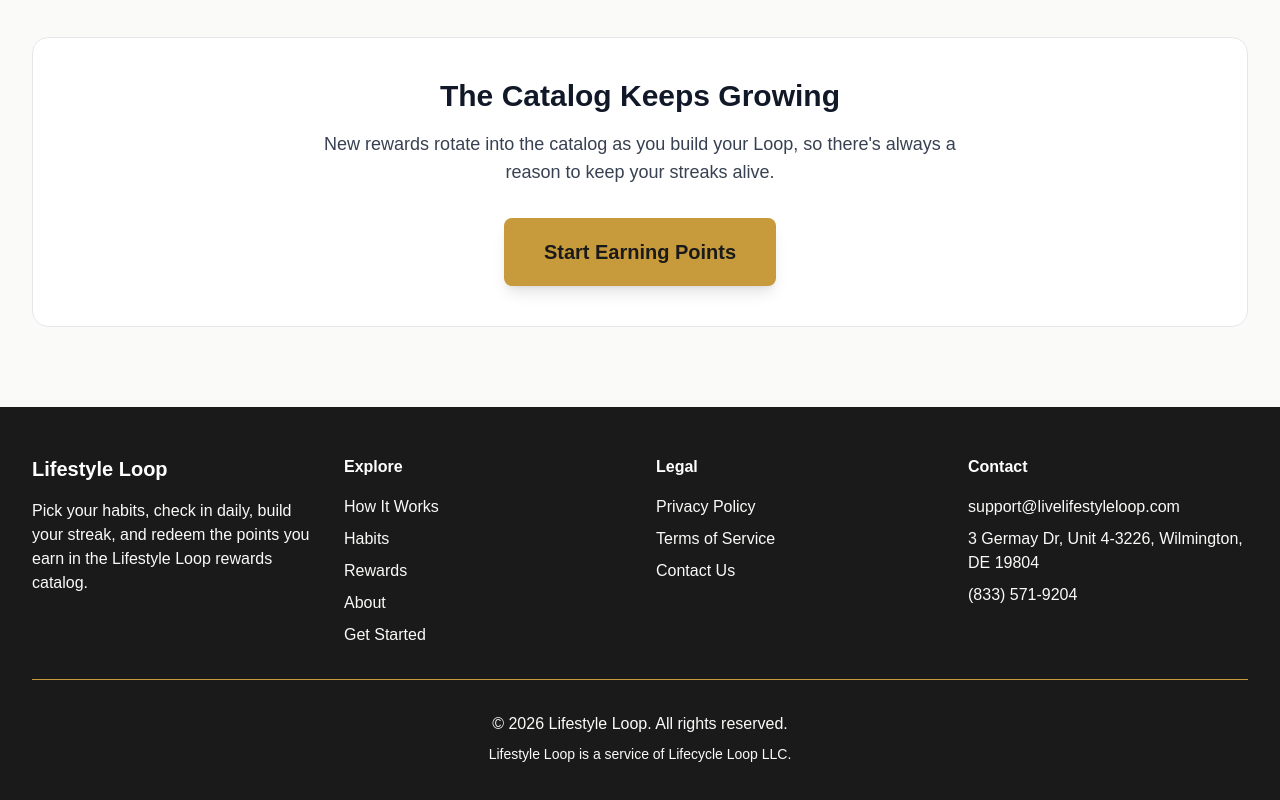
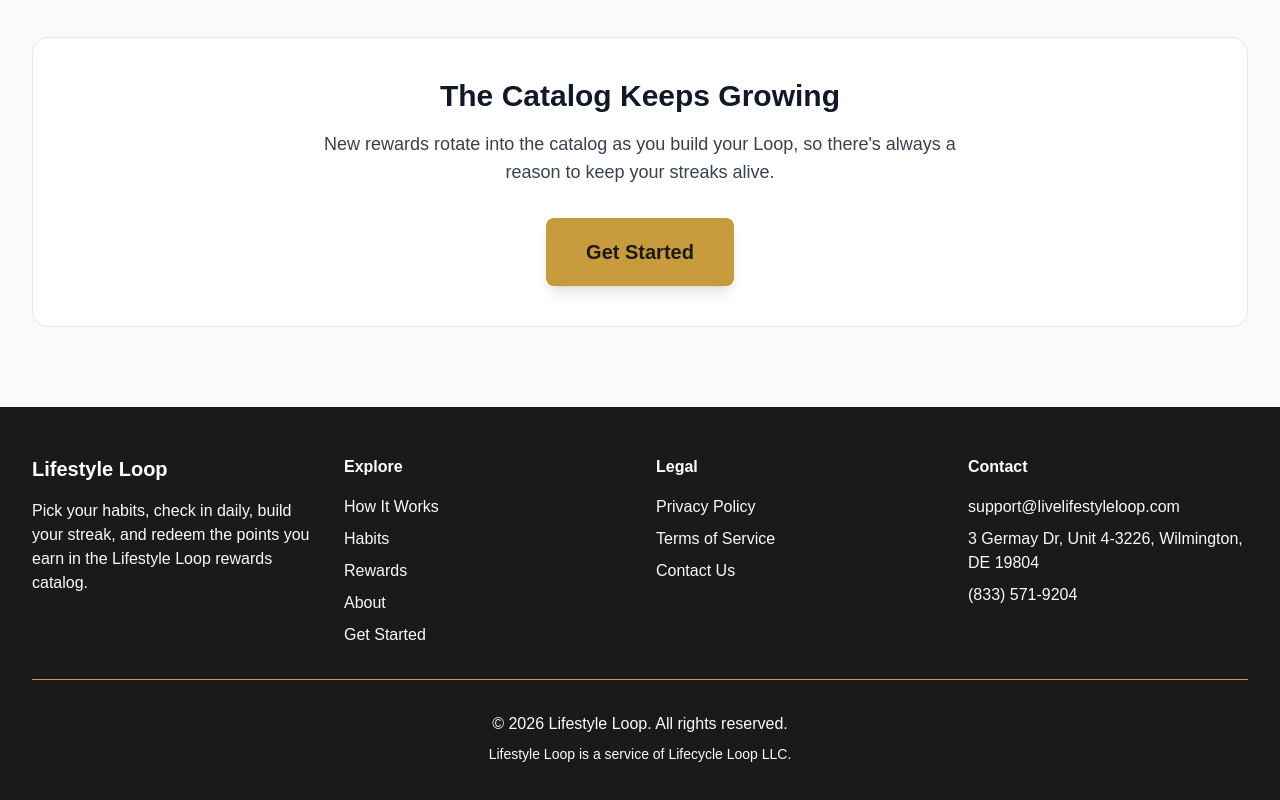
Before and after one commit to erinsimon-code/moxxie-livelifestyleloop, a Next.js app: page /rewards in a window 1280 px wide. Shown: the part 853-1653 px from the top of the page. Built offline with nearby package versions, Linux system fonts and the light colour scheme.

Commit message:
Update copy: homepage says 'Redeem your points', Rewards CTA says 'Get Started'

```diff
--- a/app/page.tsx
+++ b/app/page.tsx
@@ -77,7 +77,7 @@ export default function HomePage() {
                 </div>
               </div>
               <h3 className="text-xl font-bold text-center mb-3" style={{ color: '#111827' }}>Redeem Rewards</h3>
-              <p className="text-center" style={{ color: '#374151' }}>Cash in your points in the Lifestyle Loop rewards catalog for things worth looking forward to.</p>
+              <p className="text-center" style={{ color: '#374151' }}>Redeem your points in the Lifestyle Loop rewards catalog for things worth looking forward to.</p>
             </div>
           </div>
         </div>
--- a/app/rewards/page.tsx
+++ b/app/rewards/page.tsx
@@ -62,7 +62,7 @@ export default function RewardsPage() {
             New rewards rotate into the catalog as you build your Loop, so there's always a reason to keep your streaks alive.
           </p>
           <Link href="/signup" className="inline-block px-10 py-5 text-xl font-semibold rounded-lg shadow-lg transition-opacity hover:opacity-90" style={{ backgroundColor: '#C79A3B', color: '#1A1A1A' }}>
-            Start Earning Points
+            Get Started
           </Link>
         </div>
       </section>
```
